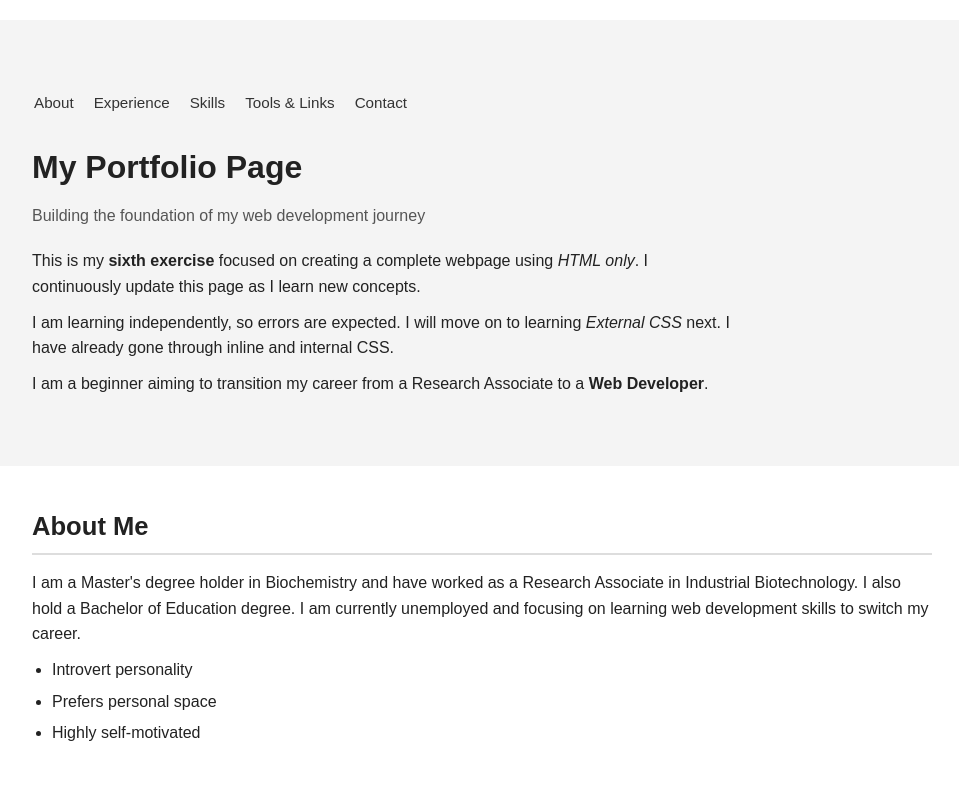
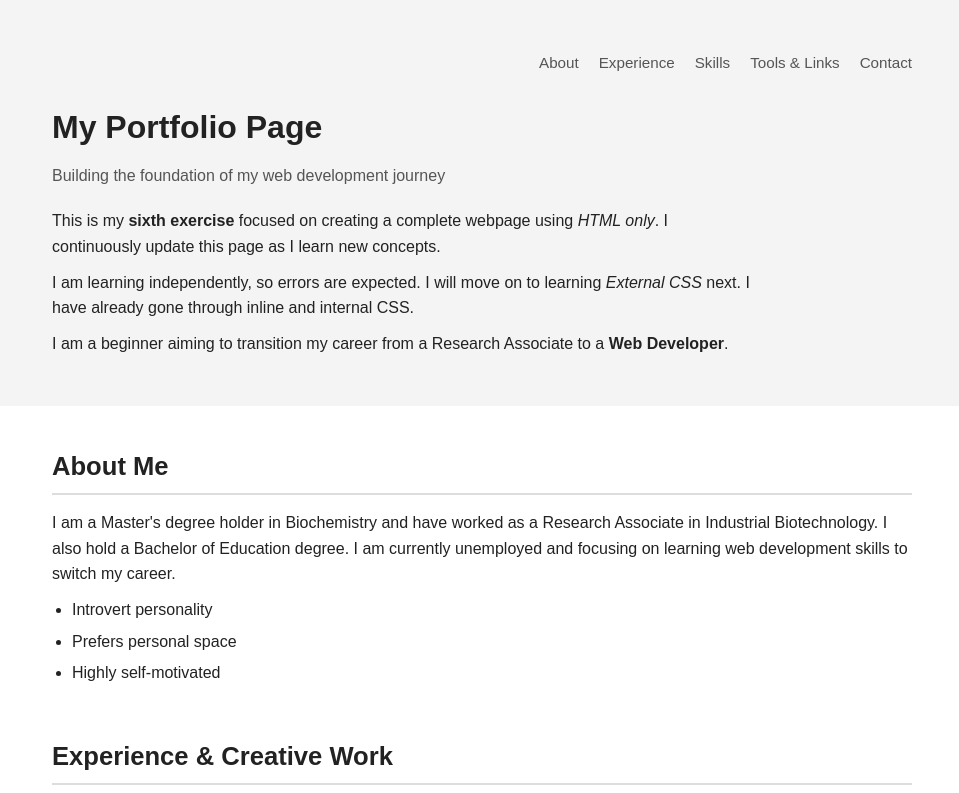
Before and after one commit to bineleyas/personal-portfolio, a plain HTML site: page index.html in a window 1280 px wide. Shown: the top 793 px of the page, without its empty margins (158-1117 px from the left). Drawn offline with Linux system fonts and the light colour scheme.

Commit message:
Lock container layout and add flexbox nav

```diff
--- a/css/style.css
+++ b/css/style.css
@@ -5,17 +5,19 @@
     box-sizing: border-box;
 }
 
+.container {
+    max-width: 900px;
+    margin: 0 auto;
+    padding: 0 20px;
+}
+
 body {
-    padding: 20px;
     font-family: Arial, Helvetica, sans-serif;
     line-height: 1.6;
     color: #222;
+    background-color: #fff;
 }
 
-main {
-    max-width: 900px;
-    margin: 0 auto;
-}
 section {
     margin-bottom: 50px;
  }
@@ -40,16 +42,10 @@ li {
     margin-bottom: 6px;
  }
 
-header {
+.site-header {
     background-color: #f4f4f4;
-    padding: 30px 0;
     margin-bottom: 40px;
- }
-
- .header-inner {
-    max-width: 900px;
-    margin: 0 auto;
-    padding: 30px 0;
+    padding: 40px 0;
  }
 
 header h1 {
@@ -217,6 +213,8 @@ footer {
 }
 
 nav {
+    display: flex;
+    justify-content: flex-end;
     margin-bottom: 20px;
 }
 
@@ -230,10 +228,14 @@ nav {
 
 .nav-list li a {
     text-decoration: none;
-    color: #333;
+    color: #555;
     font-size: 0.95rem;
+    padding: 4px 0;
+    border-bottom: 2px solid transparent;
+    transition: color 0.2s ease, border-bottom-color 0.2s ease;
 }
 
 .nav-list li a:hover {
-    text-decoration: underline;
+    color: #000;
+    border-bottom-color: #000;
 }
--- a/index.html
+++ b/index.html
@@ -9,8 +9,8 @@
 <body>
 
     <!-- ===== Header ===== -->
-    <header>
-        <div class="header-inner">
+    <header class="site-header">
+        <div class="container">
         <nav>
             <ul class="nav-list">
                 <li><a href="#about">About</a></li>
@@ -42,7 +42,7 @@
     </header>
 
     <!-- ===== Main Content ===== -->
-    <main>
+    <main class="container">
 
         <!-- About Section -->
         <section id="about">
@@ -208,7 +208,7 @@
     </main>
 
     <!-- ===== Footer ===== -->
-    <footer>
+    <footer class="container">
         <p>&copy; 2025 Muhammad Usama</p>
     </footer>
 
```
